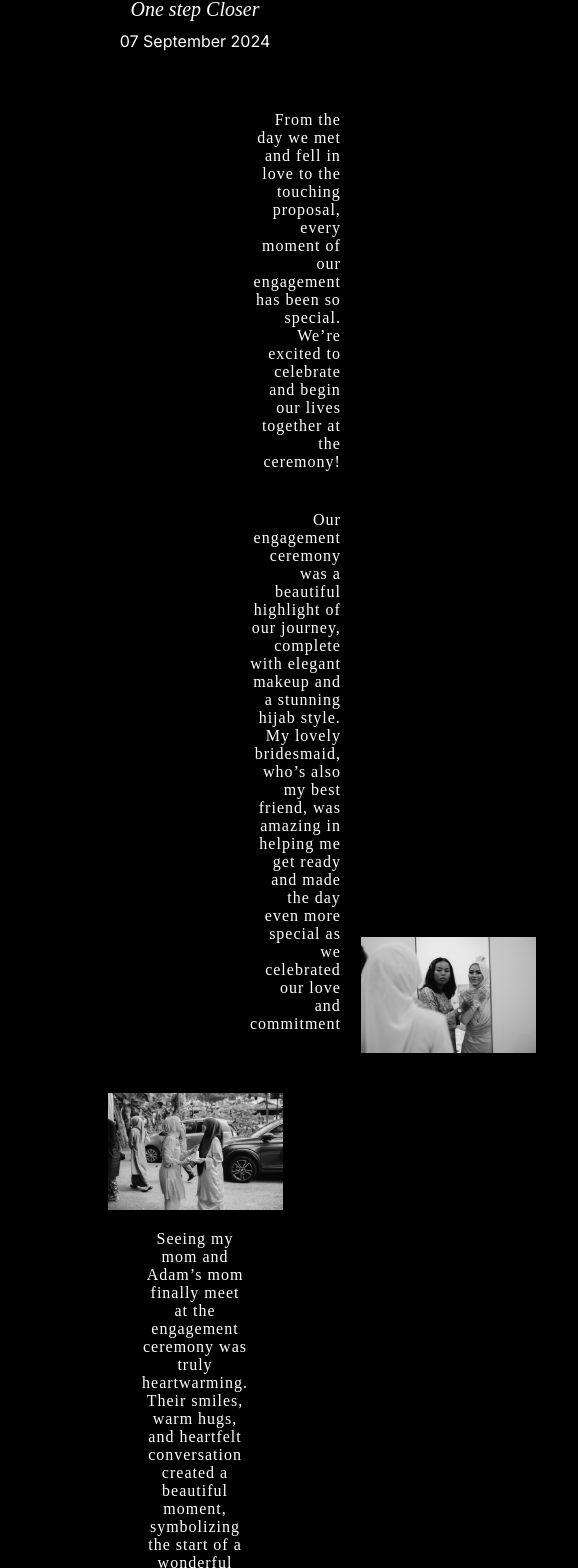
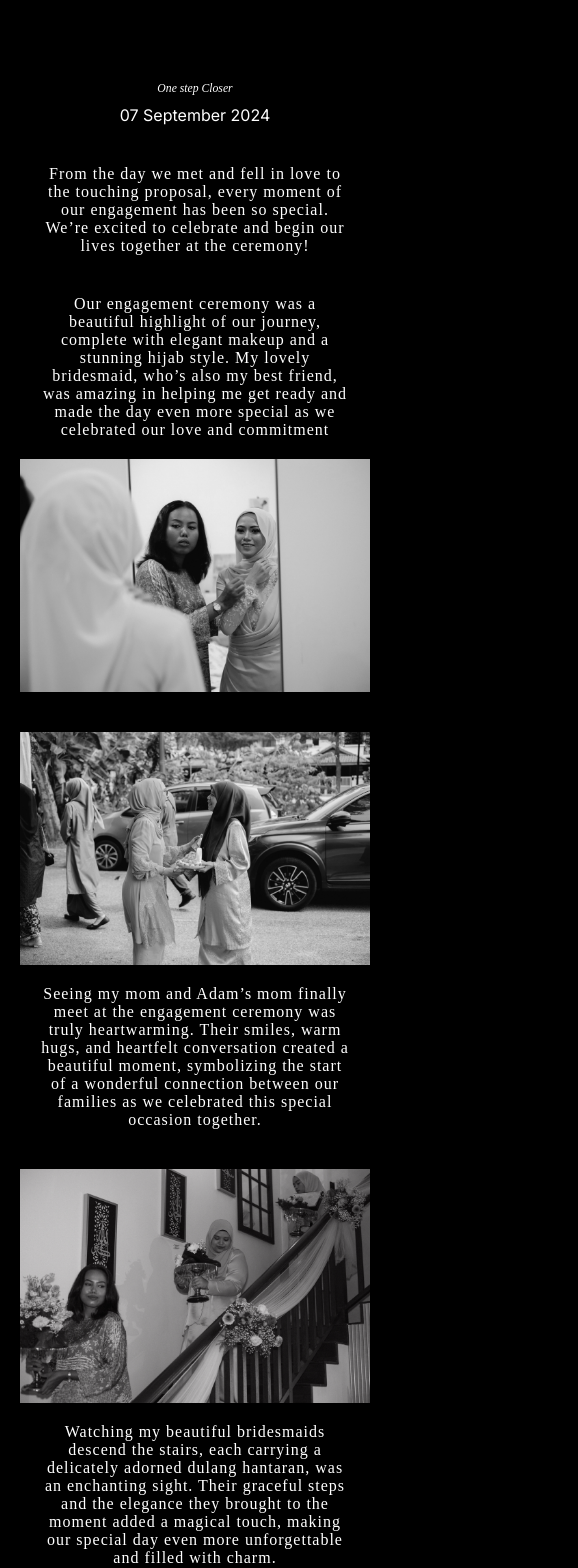
Before and after one commit to aqlhsyfqhsym/adamaqilah, a Next.js app: page / in a window 390 px wide. Shown: the part 1157-2725 px from the top of the page, 578 px wide, since content can reach past the window. Built offline with nearby package versions, Linux system fonts and the light colour scheme.

Commit message:
enaggement ceromony mobile resposnive

```diff
--- a/src/components/Collage/collage.module.scss
+++ b/src/components/Collage/collage.module.scss
@@ -32,8 +32,6 @@
   position: static !important;
   width: 50% !important;
 }
-
-
 
 .paragraphCollage {
   display: flex;
@@ -86,7 +84,13 @@
 
 
   }
+
 }
+
+.tbc{
+  color : #fff !important;
+}
+
 
 .collage3 {
   position: relative;
@@ -97,16 +101,69 @@
 }
 
 
+
+
 @media screen and (max-width :768px) {
 
-  .description p {
-    font-size: 16px;
-    margin: 0px;
-    position: relative;
+
+
+  .description {
+    color: white;
+    height: 15vh;
+  margin-bottom: 0px;
+  justify-content: flex-end;
   }
 
-  .textDeco {
-    font-size: 20px;
+    .collage {
+     display: flex;
+    flex-direction: column;
+
+  }
+  .paragraph {
+   text-align: center;
+    padding: 20px ;
+    color: white;
+
+  }
+
+  .image {
+    position: static !important;
+    width: 100% !important;
+  }
+
+
+.collage1 {
+
+  .paragraph {
+    text-align: center;
+    padding: 20px   ;
 
   }
 }
+
+.collage2 {
+   display: flex;
+   flex-direction: column;
+
+  .image {
+    text-align: center;
+  }
+
+  .paragraph {
+    text-align: center;
+    padding: 20px ;
+
+
+  }
+}
+
+.collage3 {
+   display: flex;
+   flex-direction: column;
+
+}
+
+
+
+
+}
--- a/src/components/Collage/index.jsx
+++ b/src/components/Collage/index.jsx
@@ -110,6 +110,12 @@ export default function Index() {
           making the moment both heartwarming and unforgettable
         </span>
       </div>
+
+      <div className={styles.collage1}>
+      <span className={styles.tbc}>to be continued..</span>
+      </div>
+
+
     </>
   );
 }
```
